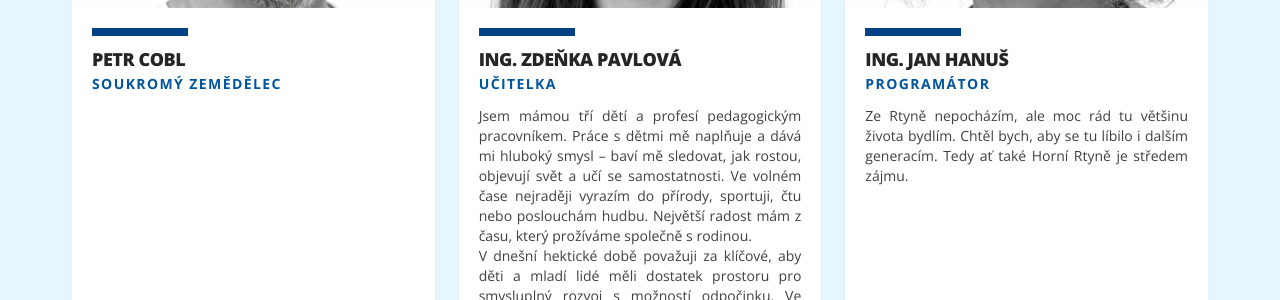
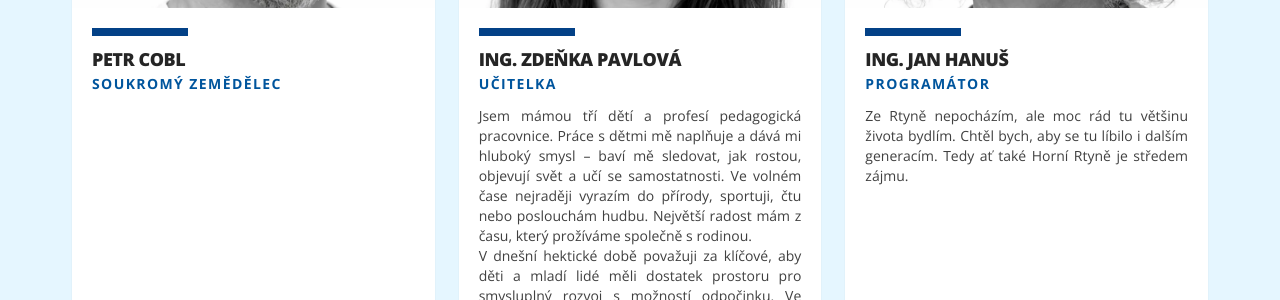
Before and after one commit to mtjns/lidovcirtyne, a Jekyll site: the page built from index.html, in a window 1280 px wide and 900 px high, scrolled down 6757 px. Shown: the part 154-454 px from the top of the window. Built offline with Jekyll 4.4.1, drawn with Linux system fonts in a browser that asks for light colours.

Commit message:
fix bio zdenka

```diff
--- a/_data/lide.yml
+++ b/_data/lide.yml
@@ -113,7 +113,7 @@
 - name: "Ing. Zdeňka Pavlová"
   job: "učitelka"
   photo: "/assets/kandidati/zdenka-pavlova.webp"
-  bio: "Jsem mámou tří dětí a profesí pedagogickým pracovníkem. Práce s dětmi mě
+  bio: "Jsem mámou tří dětí a profesí pedagogická pracovnice. Práce s dětmi mě
     naplňuje a dává mi hluboký smysl – baví mě sledovat, jak rostou, objevují svět a učí se samostatnosti.
     Ve volném čase nejraději vyrazím do přírody, sportuji, čtu nebo poslouchám hudbu. Největší radost mám
     z času, který prožíváme společně s rodinou.<br>
```
